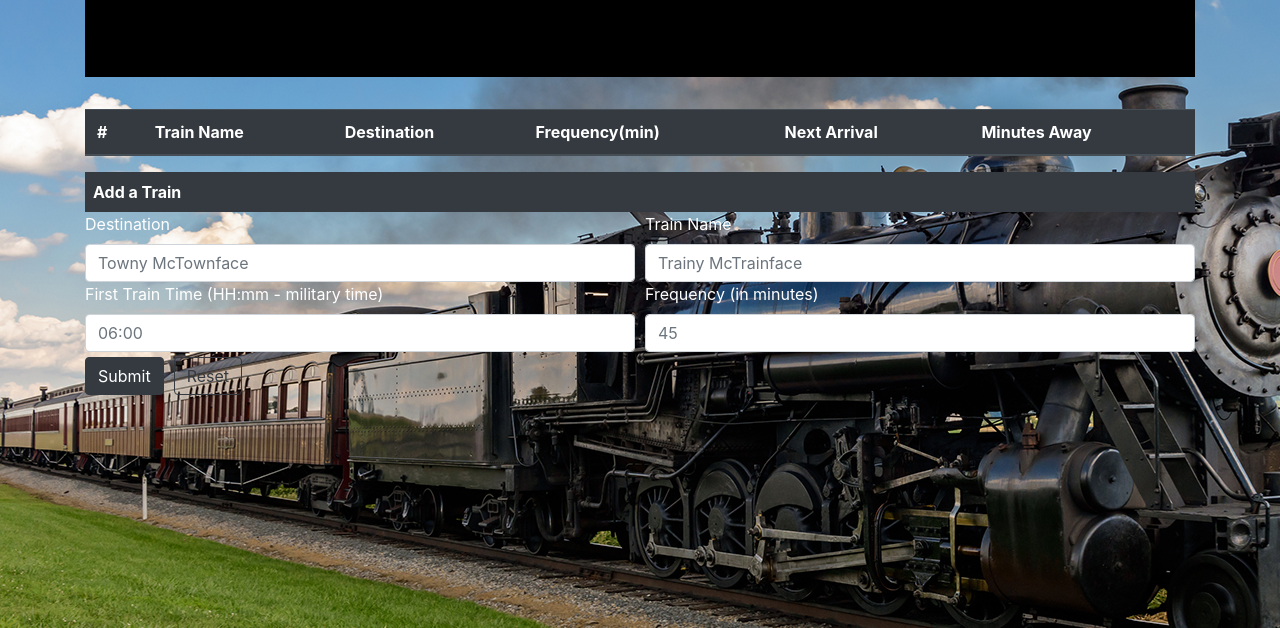
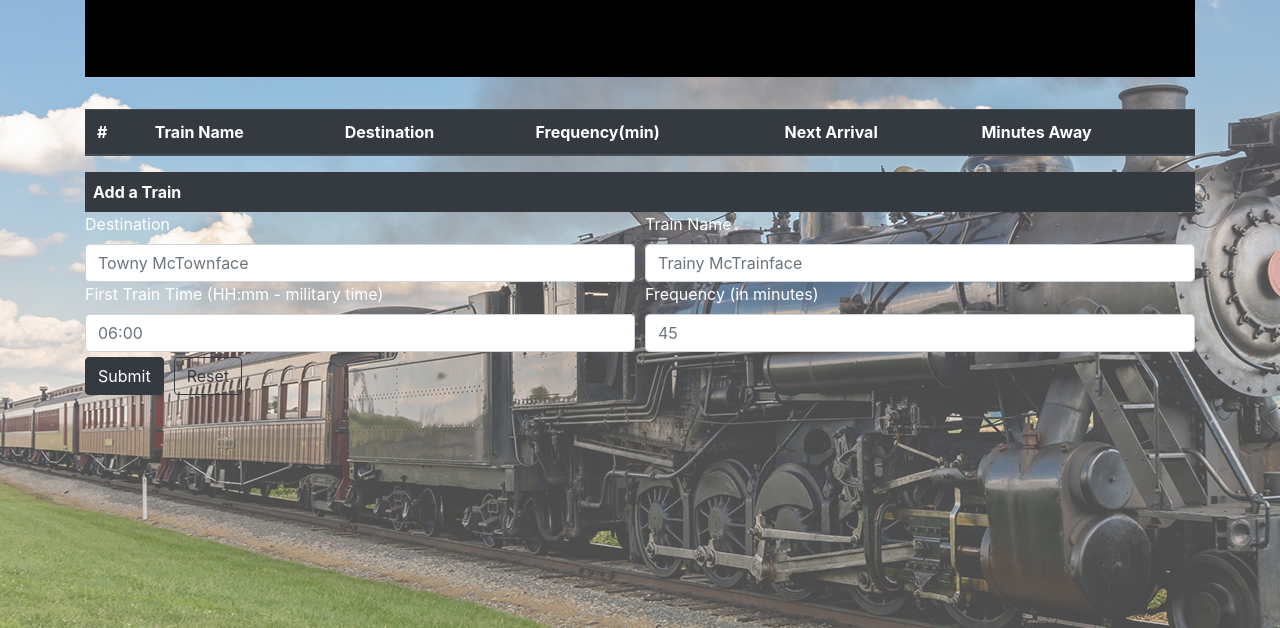
Before and after one commit to NateWolves/trainScheduler, a plain HTML site: page index.html in a window 1280 px wide. Shown: the part 172-800 px from the top of the page. Drawn offline with nearby package versions, Linux system fonts and the light colour scheme; no server answers.

Commit message:
last minute styling

```diff
--- a/assets/css/style.css
+++ b/assets/css/style.css
@@ -1,6 +1,14 @@
-body {
-    background-image: url("../images/train-steam-engine.jpg");
 
+body::after {
+    content: "";
+    background: url("../images/train-steam-engine.jpg");
+    opacity: 0.7;
+    top: 0;
+    left: 0;
+    bottom: 0;
+    right: 0;
+    position: absolute;
+    z-index: -1;
 }
 td{
     color: white;
```
